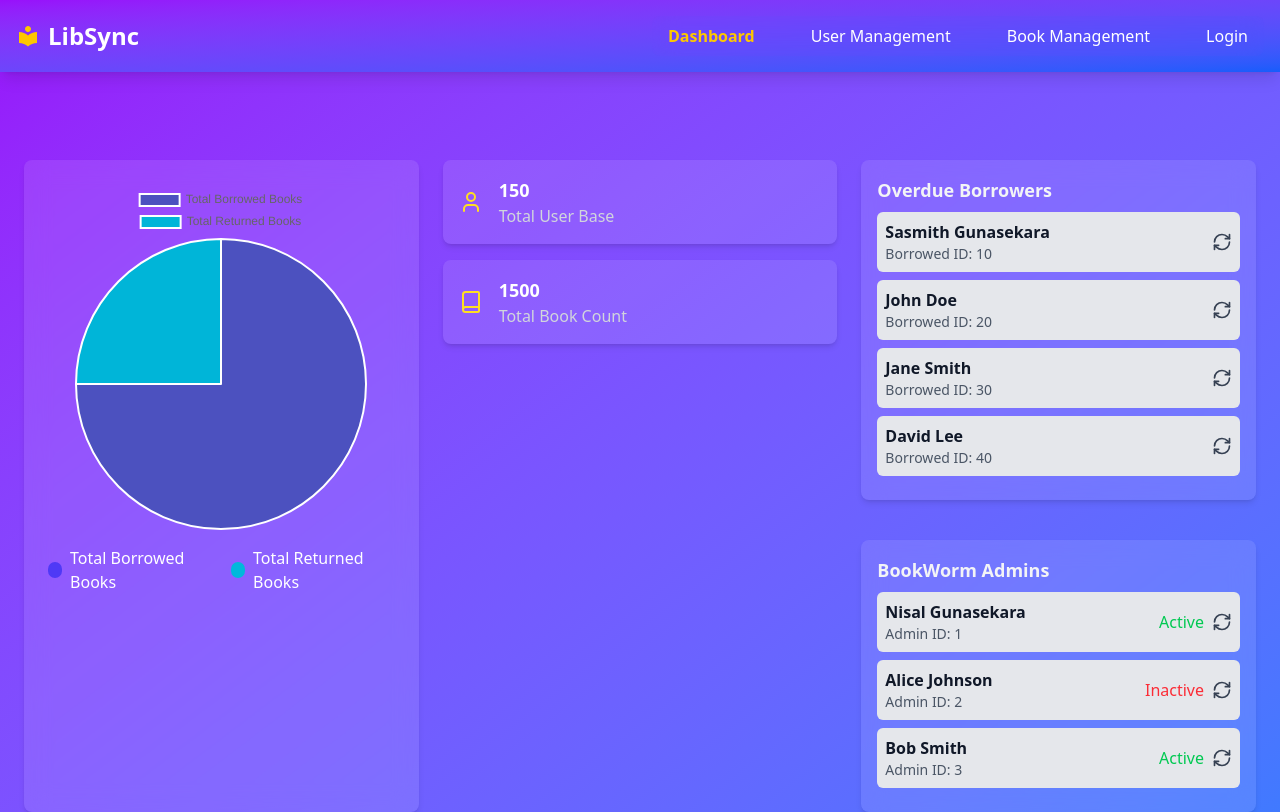
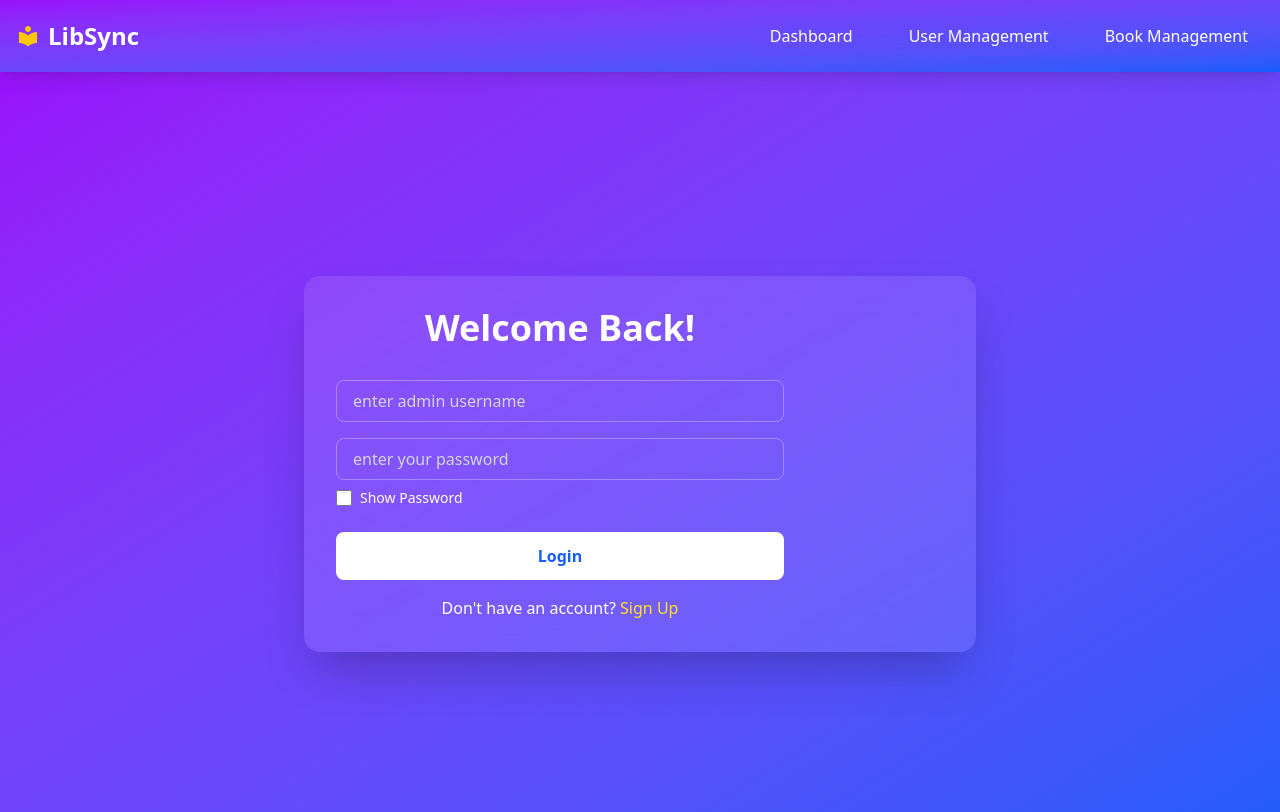
Before and after one commit to shaadi1478/admin-site, a React (Vite) app: page / in a window 1280 px wide. Shown: the top 812 px of the page. Built offline with nearby package versions, Linux system fonts and the light colour scheme.

Commit message:
more update

```diff
--- a/package.json
+++ b/package.json
@@ -12,6 +12,7 @@
   "dependencies": {
     "@tailwindcss/vite": "^4.0.0",
     "chart.js": "^4.4.7",
+    "framer-motion": "^12.4.3",
     "localforage": "^1.10.0",
     "lucide-react": "^0.474.0",
     "match-sorter": "^8.0.0",
@@ -20,6 +21,7 @@
     "react-dom": "^18.3.1",
     "react-icons": "^5.4.0",
     "react-router-dom": "^7.1.3",
+    "react-toastify": "^11.0.3",
     "sort-by": "^1.2.0",
     "tailwindcss": "^4.0.0"
   },
--- a/src/Components/BookManagement/BookManagement.jsx
+++ b/src/Components/BookManagement/BookManagement.jsx
@@ -1,5 +1,8 @@
 import { Search, Plus, Edit, Trash, BookOpen } from "lucide-react";
 import { useState } from "react";
+import { toast } from 'react-toastify';
+import 'react-toastify/dist/ReactToastify.css';
+import { ToastContainer } from 'react-toastify';
 
 const BookManagement = () => {
   const [searchTerm, setSearchTerm] = useState("");
@@ -25,7 +28,7 @@ const BookManagement = () => {
   });
   const [isAddModalOpen, setIsAddModalOpen] = useState(false); // State for Add Book Modal
   const [currentPage, setCurrentPage] = useState(1);
-  const booksPerPage = 12;
+  const booksPerPage = 10;
 
   // Filter Books based on Search Term
   const filteredBooks = bookList.filter((book) =>
@@ -51,22 +54,30 @@ const BookManagement = () => {
     ));
     setEditingBook(null);
     setNewBookDetails({ name: "", type: "", language: "", availability: "Available" });
+    toast.info('Book updated successfully! ✏️');
   };
 
   // Handle Delete Book
   const handleDeleteClick = (id) => {
     setBookList(bookList.filter((book) => book.id !== id));
+    toast.error('Book deleted successfully!');
   };
 
   // Handle Add New Book
   const handleAddNewBook = () => {
+    if (!newBookDetails.name || !newBookDetails.type || !newBookDetails.language) {
+      toast.error('Please fill all required fields!');
+      return;
+    }
+
     const newBook = {
-      id: bookList.length + 1, // Simple ID generation, you can improve it
+      id: bookList.length + 1,
       ...newBookDetails,
     };
     setBookList([...bookList, newBook]);
     setIsAddModalOpen(false); // Close Add Book Modal
     setNewBookDetails({ name: "", type: "", language: "", availability: "Available" }); // Reset form
+    toast.success('Book added successfully! 📚');
   };
 
   // Handle Page Change
@@ -83,7 +94,7 @@ const BookManagement = () => {
   };
 
   return (
-    <div className="p-6 min-h-screen py-24 bg-gradient-to-br from-purple-600 to-blue-600 text-white">
+    <div className="p-6 min-h-screen pt-24 bg-gradient-to-br from-purple-600 to-blue-600 text-white">
   {/* Header */}
   <div className="flex flex-wrap justify-between items-center mb-4">
     <h2 className="text-2xl font-semibold text-gray-100 w-full md:w-auto">Book Management</h2>
@@ -108,7 +119,7 @@ const BookManagement = () => {
   </div>
 
   {/* Table */}
-  <div className="bg-white/10 backdrop-blur-md p-4 rounded-lg shadow-md">
+  <div className="bg-white/10 backdrop-blur-md p-4 rounded-lg shadow-md overflow-x-auto">
     <div className="overflow-x-auto">
       <table className="w-full ">
         <thead>
@@ -263,6 +274,17 @@ const BookManagement = () => {
     </div>
   )}
 
+  <ToastContainer
+    position="top-right"
+    autoClose={5000}
+    newestOnTop
+    closeOnClick
+    rtl={false}
+    pauseOnFocusLoss
+    draggable
+    pauseOnHover
+  />
+
 </div>
 
   );
--- a/src/Components/Login/Login.jsx
+++ b/src/Components/Login/Login.jsx
@@ -1,6 +1,6 @@
 import React, { useState } from "react";
 import { useNavigate } from "react-router-dom";
-import { EyeIcon, EyeOffIcon } from "lucide-react"; // Import icons from lucide-react
+import Popup from "../Popup/Popup";
 
 const Login = () => {
   const [isLogin, setIsLogin] = useState(true);
@@ -22,14 +22,33 @@ const Login = () => {
       const storedUser = JSON.parse(localStorage.getItem("user"));
       if (storedUser && storedUser.username === username && storedUser.password === password) {
         localStorage.setItem("auth", "true");
-        navigate("/");
+        setSuccess("Login successful! Welcome back.");
+        setTimeout(() => navigate("/dashboard"), 2000);
       } else {
         setError("Invalid credentials! Try again.");
       }
     } else {
+      if (password.length < 6) {
+        setError("Password must be at least 6 characters");
+        return;
+      }
+      // Validate email format
+      const emailRegex = /^[^\s@]+@[^\s@]+\.[^\s@]+$/ ;
+      if (!emailRegex.test(email)) {
+        setError("Email must be 6 characters (letters, numbers, hyphens) @mangrove.edu.bd");
+        return;
+      }
+
+      // Validate password format
+      const passwordRegex = /^\d{6}$/;
+      if (!passwordRegex.test(password)) {
+        setError("Password must be a 6-digit number");
+        return;
+      }
+
       const newUser = { username, email, password };
       localStorage.setItem("user", JSON.stringify(newUser));
-      setSuccess("Signup successful! Redirecting to login...");
+      setSuccess("Account created successfully! You can now login.");
       setTimeout(() => {
         setIsLogin(true);
       }, 2000);
@@ -38,14 +57,30 @@ const Login = () => {
 
   return (
     <div className="min-h-screen flex items-center justify-center bg-gradient-to-br from-purple-600 to-blue-600">
-      <div className="relative bg-white/10 backdrop-blur-lg p-8 rounded-2xl shadow-2xl w-full max-w-4xl flex">
+      <div className="relative bg-white/10 backdrop-blur-lg px-4 py-6 md:px-8 md:py-8 rounded-2xl shadow-2xl w-full max-w-2xl mx-auto flex min-w-[300px]">
         <div className="w-full max-w-md">
-          <h2 className="text-3xl font-bold text-white mb-6 text-center">
+          <h2 className="text-3xl md:text-4xl font-bold text-white mb-6 md:mb-8 text-center">
             {isLogin ? "Welcome Back!" : "Join Us"}
           </h2>
 
-          {error && <p className="text-red-500 text-center">{error}</p>}
-          {success && <p className="text-green-400 text-center">{success}</p>}
+          {error && (
+            <Popup
+              type="error"
+              message={error}
+              onClose={() => setError("")}
+            />
+          )}
+
+          {success && (
+            <Popup
+              type="success"
+              message={success}
+              onClose={() => {
+                setSuccess("");
+                if (isLogin) navigate("/dashboard");
+              }}
+            />
+          )}
 
           <form onSubmit={handleSubmit}>
             {!isLogin && (
@@ -55,7 +90,7 @@ const Login = () => {
                   value={email}
                   onChange={(e) => setEmail(e.target.value)}
                   className="w-full px-4 py-2 bg-transparent border border-white/30 rounded-lg text-white placeholder-gray-300 focus:outline-none focus:ring-2 focus:ring-white"
-                  placeholder="Enter your email"
+                  placeholder="enter your email"
                   required
                 />
               </div>
@@ -66,30 +101,35 @@ const Login = () => {
                 value={username}
                 onChange={(e) => setUsername(e.target.value)}
                 className="w-full px-4 py-2 bg-transparent border border-white/30 rounded-lg text-white placeholder-gray-300 focus:outline-none focus:ring-2 focus:ring-white"
-                placeholder="Enter your username"
+                placeholder="enter admin username"
                 required
               />
             </div>
-            <div className="mb-6 relative">
+            <div className="mb-6">
               <input
-                type={showPassword ? "text" : "password"} // Toggle password visibility
+                type={showPassword ? "text" : "password"}
                 value={password}
                 onChange={(e) => setPassword(e.target.value)}
-                className="w-full px-4 py-2 bg-transparent border border-white/30 rounded-lg text-white placeholder-gray-300 focus:outline-none focus:ring-2 focus:ring-white pr-10"
-                placeholder="Enter your password"
+                className="w-full px-4 py-2 bg-transparent border border-white/30 rounded-lg text-white placeholder-gray-300 focus:outline-none focus:ring-2 focus:ring-white"
+                placeholder="enter your password"
                 required
               />
-              <button
-                type="button"
-                className="absolute right-3 top-2 text-white"
-                onClick={() => setShowPassword(!showPassword)}
-              >
-                {showPassword ? <EyeOffIcon size={20} /> : <EyeIcon size={20} />}
-              </button>
+              <div className="flex items-center mt-2">
+                <input
+                  type="checkbox"
+                  id="showPassword"
+                  checked={showPassword}
+                  onChange={() => setShowPassword(!showPassword)}
+                  className="w-4 h-4 rounded border-gray-300 bg-white/10"
+                />
+                <label htmlFor="showPassword" className="ml-2 text-sm text-white hover:text-yellow-300 cursor-pointer">
+                  Show Password
+                </label>
+              </div>
             </div>
             <button
               type="submit"
-              className="w-full py-2 bg-white text-blue-600 font-semibold rounded-lg hover:bg-gray-200 transition"
+              className="w-full py-3 bg-white text-blue-600 font-semibold rounded-lg hover:bg-gray-200 transition-colors duration-300 hover:bg-opacity-90"
             >
               {isLogin ? "Login" : "Sign Up"}
             </button>
--- a/src/Components/Navbar/Navbar.jsx
+++ b/src/Components/Navbar/Navbar.jsx
@@ -29,10 +29,9 @@ const Navbar = () => {
           }`}
         >
           {[
-            { name: "Dashboard", path: "/" },
+            { name: "Dashboard", path: "/dashboard" },
             { name: "User Management", path: "/usermanagement" },
             { name: "Book Management", path: "/bookmanagement" },
-            { name: "Login", path: "/login" },
           ].map((item) => (
             <li key={item.path}>
               <Link
--- /dev/null
+++ b/src/Components/Popup/Popup.jsx
@@ -0,0 +1,44 @@
+import { motion } from "framer-motion";
+
+const Popup = ({ type, message, onClose }) => {
+  const isSuccess = type === "success";
+
+  return (
+    <motion.div
+      initial={{ opacity: 0, scale: 0.8 }}
+      animate={{ opacity: 1, scale: 1 }}
+      exit={{ opacity: 0, scale: 0.8 }}
+      className="fixed inset-0 bg-black/50 flex items-center justify-center p-4"
+    >
+      <div className="bg-white p-6 rounded-2xl shadow-lg max-w-sm w-full text-center">
+        {isSuccess ? (
+          <>
+            <div className="text-green-500 text-5xl">✔</div>
+            <h2 className="text-xl font-bold text-green-600 mt-3">SUCCESS</h2>
+            <p className="text-gray-600 mt-2">{message}</p>
+            <button
+              onClick={onClose}
+              className="mt-4 bg-green-500 text-white px-6 py-2 rounded-lg hover:bg-green-600 transition-colors"
+            >
+              Continue
+            </button>
+          </>
+        ) : (
+          <>
+            <div className="text-red-500 text-5xl">😞</div>
+            <h2 className="text-xl font-bold text-red-600 mt-3">ERROR!</h2>
+            <p className="text-gray-600 mt-2">{message}</p>
+            <button
+              onClick={onClose}
+              className="mt-4 bg-red-500 text-white px-6 py-2 rounded-lg hover:bg-red-600 transition-colors"
+            >
+              Try Again
+            </button>
+          </>
+        )}
+      </div>
+    </motion.div>
+  );
+};
+
+export default Popup;
--- a/src/Components/Root/Root.jsx
+++ b/src/Components/Root/Root.jsx
@@ -3,7 +3,7 @@ import Navbar from "../Navbar/Navbar";
 
 const Root = () => {
     return (
-        <div>
+        <div className="pt-16">
             <Navbar />
             <Outlet />
         </div>
--- /dev/null
+++ b/src/Components/SuccessPopup/SuccessPopup.jsx
@@ -0,0 +1,23 @@
+import { CheckCircle } from "lucide-react";
+
+const SuccessPopup = ({ message, onClose }) => {
+  return (
+    <div className="fixed inset-0 bg-black/50 flex items-center justify-center z-50">
+      <div className="bg-white p-6 rounded-lg shadow-xl max-w-md w-full mx-4">
+        <div className="flex flex-col items-center text-center">
+          <CheckCircle className="w-12 h-12 text-green-500 mb-4" />
+          <h3 className="text-xl font-semibold mb-2">Success!</h3>
+          <p className="text-gray-600 mb-4">{message}</p>
+          <button
+            onClick={onClose}
+            className="bg-indigo-600 hover:bg-indigo-700 text-white px-6 py-2 rounded-md transition-colors"
+          >
+            Continue
+          </button>
+        </div>
+      </div>
+    </div>
+  );
+};
+
+export default SuccessPopup;
--- a/src/Components/UserManagement/UserManagement.jsx
+++ b/src/Components/UserManagement/UserManagement.jsx
@@ -1,10 +1,12 @@
 import { useState } from "react";
 import { Search, Edit, Trash, Plus } from "lucide-react";
+import { toast, ToastContainer } from 'react-toastify';
+import 'react-toastify/dist/ReactToastify.css';
 
 const UserManagement = () => {
   const sampleUsers = [
-    { id: 1, name: "Alice Johnson", email: "alice@example.com", username: "alicej", role: "Admin", status: "Active" },
-    { id: 2, name: "Bob Smith", email: "bob@example.com", username: "bobsmith", role: "User", status: "Inactive" },
+    { id: 1, name: "Sheikh Sadi", email: "sheikhshaadi137@gmail.com", username: "sadi", role: "Admin", status: "Active" },
+    { id: 2, name: "Tamjid Bond", email: "bondtamid@gmail.com", username: "tamjid", role: "User", status: "Inactive" },
   ];
 
   const [users, setUsers] = useState(sampleUsers);
@@ -25,17 +27,29 @@ const UserManagement = () => {
 
   // Handle adding a new user
   const handleAddUser = () => {
-    if (!newUser.name || !newUser.email || !newUser.username) return;
+    if (!newUser.name || !newUser.email || !newUser.username) {
+      toast.error('Please fill all fields!');
+      return;
+    }
 
     const newUserData = {
-      id: users.length + 1, // Create a new id
+      id: users.length + 1,
       ...newUser,
-      role: "User", // Default role, can be changed
-      status: "Active", // Default status, can be changed
+      role: "User",
+      status: "Active",
     };
 
     setUsers([...users, newUserData]);
-    setNewUser({ name: "", email: "", username: "" }); // Reset form
+    setNewUser({ name: "", email: "", username: "" });
+    toast.success('User added successfully! 🎉', {
+      position: "top-right",
+      autoClose: 3000,
+      hideProgressBar: false,
+      closeOnClick: true,
+      pauseOnHover: true,
+      draggable: true,
+      progress: undefined,
+    });
   };
 
   // Search filter
@@ -73,6 +87,15 @@ const UserManagement = () => {
   const confirmDeleteUser = () => {
     setUsers(users.filter(user => user.id !== confirmDelete));
     setConfirmDelete(null); // Close confirmation
+    toast.error('User deleted successfully!', {
+      position: "top-right",
+      autoClose: 3000,
+      hideProgressBar: false,
+      closeOnClick: true,
+      pauseOnHover: true,
+      draggable: true,
+      progress: undefined,
+    });
   };
 
   return (
@@ -250,6 +273,17 @@ const UserManagement = () => {
         </div>
       )}
 
+      <ToastContainer
+        position="top-right"
+        autoClose={5000}
+        newestOnTop
+        closeOnClick
+        rtl={false}
+        pauseOnFocusLoss
+        draggable
+        pauseOnHover
+      />
+
     </div>
   );
 };
```
Also changed, not shown: src/main.jsx (+4 -4 lines), 1 other file (tests, documents, lock files or other folders).
